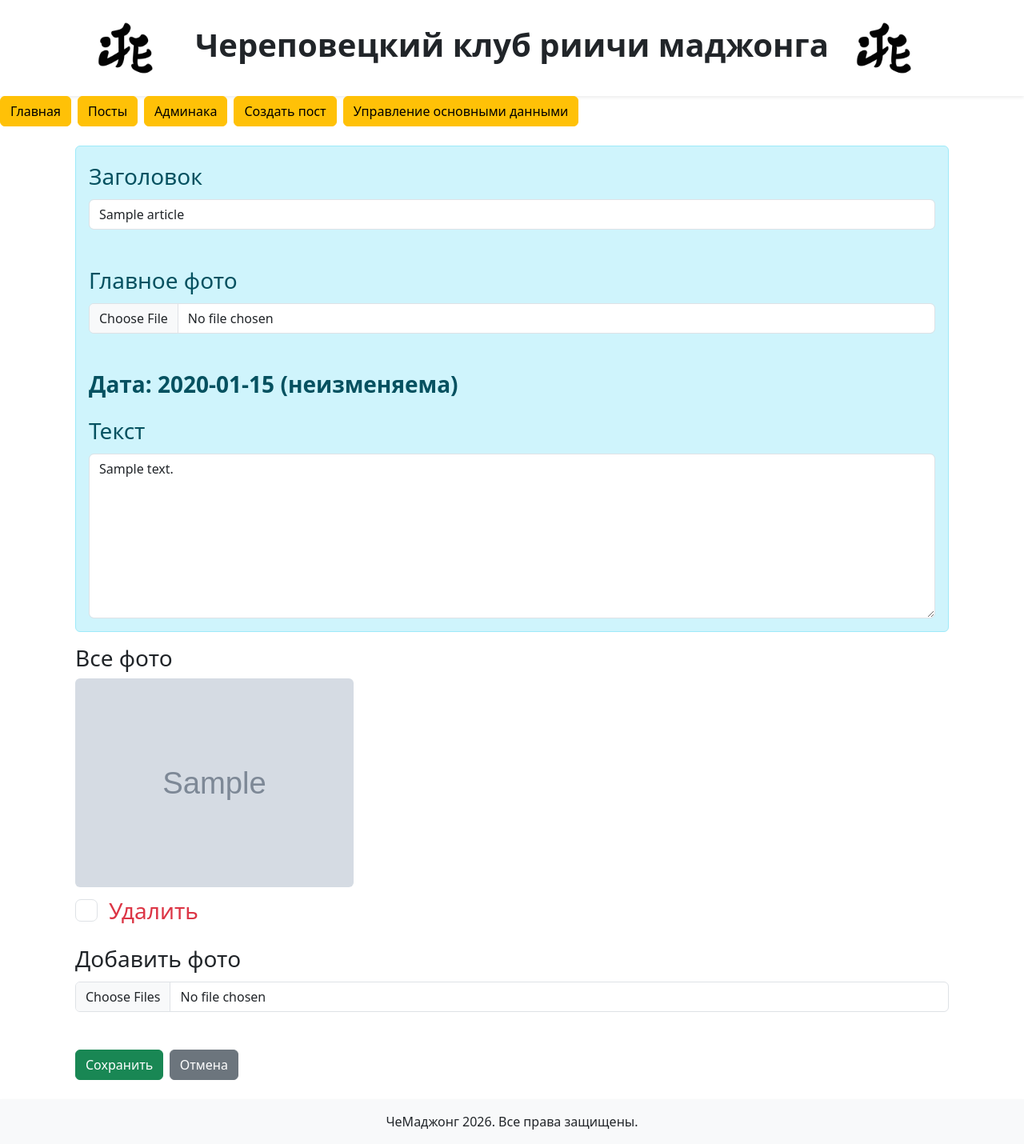
After one commit to Cuptyom/flaskChemahjong, a Flask app: page /edit-article/1 in a window 1280 px wide. The commit adds this page. Shown: the whole page at 80% size. Run offline with Flask 3, Linux system fonts and the light colour scheme; the visitor is signed in with stand-in values (Sample User, id 1); tables that the repository leaves empty hold one stand-in row (values such as "Sample post"); grey boxes marked "Sample" are stand-in pictures.

Commit message:
Добавил редактирование

```diff
--- a/app.py
+++ b/app.py
@@ -154,6 +154,60 @@ def create_article():
         return render_template('create_article.html')
 
 
+#редактирование постов
+@app.route('/edit-article/<int:article_id>', methods=['POST', 'GET'])
+@login_required
+def edit_article(article_id):
+    article = Article.query.get_or_404(article_id)
+
+    if request.method == 'POST':
+        # 1. текст
+        article.article_title = request.form['article_title']
+        article.article_text = request.form['article_text']
+
+        # 2. замена главной
+        main_file = request.files.get('main_image')
+        if main_file and main_file.filename != '' and allowed_file(main_file.filename):
+            old_primary = ArticleImage.query.filter_by(
+                article_id=article_id, img_type='primary'
+            ).first()
+            if old_primary:
+                old_path = os.path.join(app.config['UPLOAD_FOLDER'], old_primary.img_name)
+                if os.path.exists(old_path):
+                    os.remove(old_path)
+                db.session.delete(old_primary)
+
+            unique_name = save_image(main_file)
+            db.session.add(ArticleImage(
+                article_id=article_id,
+                img_name=unique_name,
+                img_type='primary',
+            ))
+
+        # 3. удаление отмеченных
+        for img_id in request.form.getlist('delete_images'):
+            img = ArticleImage.query.get(int(img_id))
+            if img and img.article_id == article_id:
+                path = os.path.join(app.config['UPLOAD_FOLDER'], img.img_name)
+                if os.path.exists(path):
+                    os.remove(path)
+                db.session.delete(img)
+
+        # 4. добавление новых  ← ЭТОГО У ТЕБЯ НЕТ
+        for file in request.files.getlist('secondary_images'):
+            if file and file.filename != '' and allowed_file(file.filename):
+                unique_name = save_image(file)
+                db.session.add(ArticleImage(
+                    article_id=article_id,
+                    img_name=unique_name,
+                    img_type='foreign',
+                ))
+
+        db.session.commit()
+        return redirect(url_for('post_detail', article_id=article_id))
+
+    return render_template('edit_article.html', article=article)
+
 #посты
 @app.route('/posts')
 @app.route('/posts/<int:page>')
--- /dev/null
+++ b/templates/edit_article.html
@@ -0,0 +1,63 @@
+{% extends 'base.html' %}
+
+{% block title %}Изменить пост от {{ article.article_date.date() }}{% endblock %}
+
+{% block body %}
+<div class="container fs-3">
+    <form method="post" enctype="multipart/form-data">
+        <div class="alert alert-info">
+            <label for="article_title" class="form-label">Заголовок</label>
+            <input type="text" name="article_title" id="article_title"
+                   class="form-control" value="{{ article.article_title }}"><br>
+
+            <label class="form-label">Главное фото</label><br>
+            {% set primary = article.images | selectattr('img_type', 'equalto', 'primary') | first %}
+            {% if primary %}
+                <img src="{{ url_for('static', filename='uploads/' + primary.img_name) }}"
+                     class="img-fluid rounded mb-2" style="max-height: 300px;"><br>
+                <small class="text-muted">Загрузите новое, чтобы заменить</small><br>
+            {% endif %}
+            <input type="file" name="main_image" id="main_image"
+                   class="form-control" accept="image/*"><br>
+
+            <p><b>Дата: {{ article.article_date.date() }} (неизменяема)</b></p>
+
+            <label for="article_text" class="form-label">Текст</label>
+            <textarea name="article_text" id="article_text"
+                      class="form-control" rows="8">{{ article.article_text }}</textarea>
+        </div>
+
+        {% if article.images %}
+        <h3>Все фото</h3>
+        <div class="row">
+            {% for img in article.images %}
+            <div class="col-md-4 mb-3">
+                <img src="{{ url_for('static', filename='uploads/' + img.img_name) }}"
+                     class="img-fluid rounded" alt="Фото">
+                {% if img.img_type != 'primary' %}
+                <div class="form-check mt-2">
+                    <input class="form-check-input" type="checkbox"
+                           name="delete_images" value="{{ img.img_id }}"
+                           id="del_{{ img.img_id }}">
+                    <label class="form-check-label text-danger" for="del_{{ img.img_id }}">
+                        Удалить
+                    </label>
+                </div>
+                {% else %}
+                    <small class="text-muted">Главная (заменяется через загрузку выше)</small>
+                {% endif %}
+            </div>
+            {% endfor %}
+        </div>
+        {% endif %}
+
+        <label for="secondary_images" class="form-label">Добавить фото</label>
+        <input type="file" name="secondary_images" id="secondary_images"
+               class="form-control" multiple accept="image/*"><br>
+
+        <button type="submit" class="btn btn-success">Сохранить</button>
+        <a href="{{ url_for('post_detail', article_id=article.article_id) }}"
+           class="btn btn-secondary">Отмена</a>
+    </form>
+</div>
+{% endblock %}
--- a/templates/post_detail.html
+++ b/templates/post_detail.html
@@ -22,5 +22,8 @@
 	    {% endfor %}
 	</div>
 	{% endif %}
+	{% if auth %}
+		<a href="/edit-article/{{ article.article_id }}" class="btn btn-warning">Изменить</a>
+	{% endif %}
 </div>
 {% endblock %}
```
Also changed, not shown: templates/posts.html (+9 -0 lines), static/uploads/17b7b9f1562a4b90a66bd9d12f98c677.jpg (deleted), static/uploads/413aa247fb314139b52349b700d895f7.jpg (renamed from static/uploads/de9005f20ace472d90b84589ead2027b.jpg), static/uploads/c11a346441144850bc881c9c255484db.jpg (renamed from static/uploads/410efc9a64b746eaa19284cef8d7311b.jpg), static/uploads/fb0c66a8b4444499ac62f28d5f59ab43.jpg (added).
